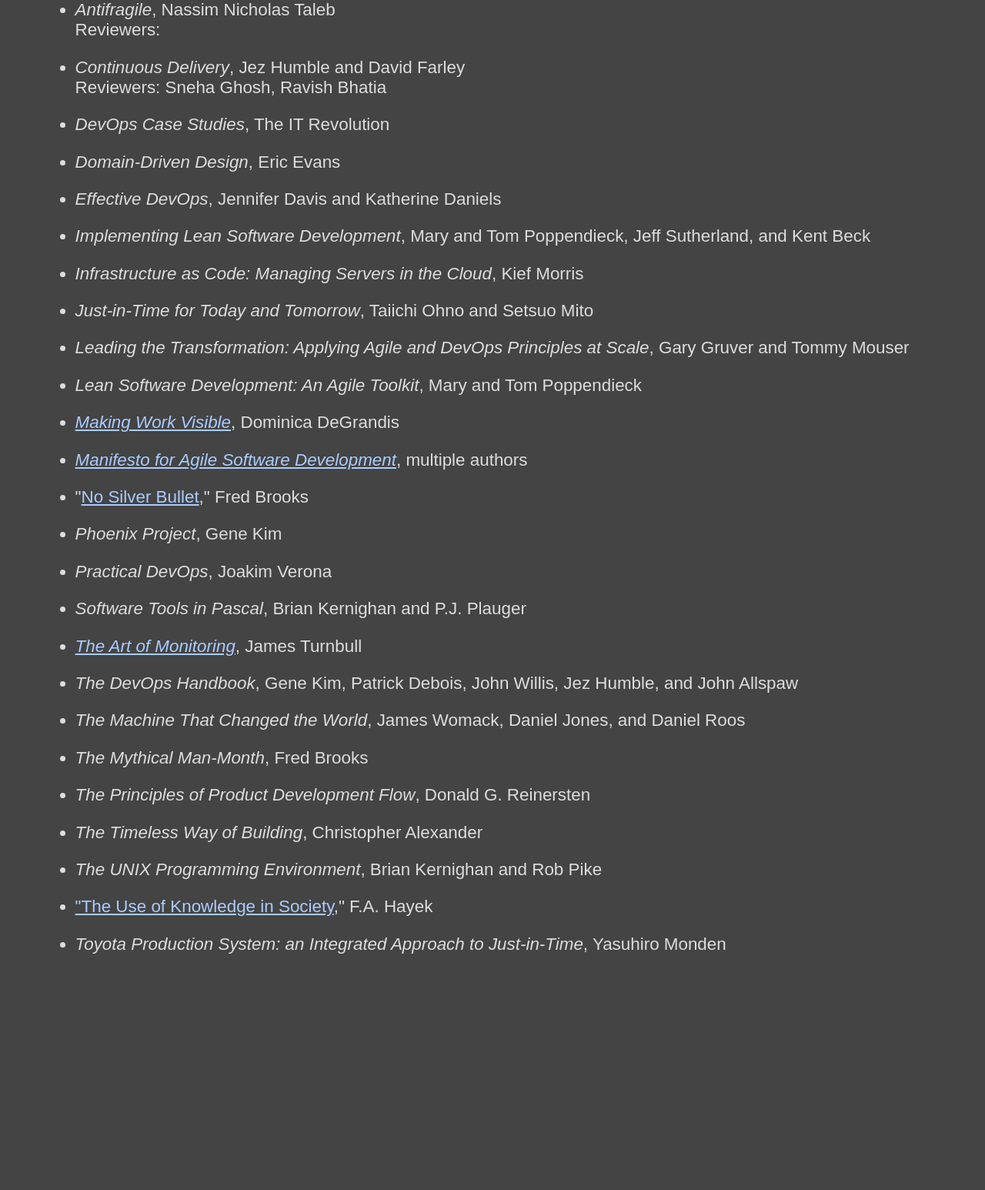
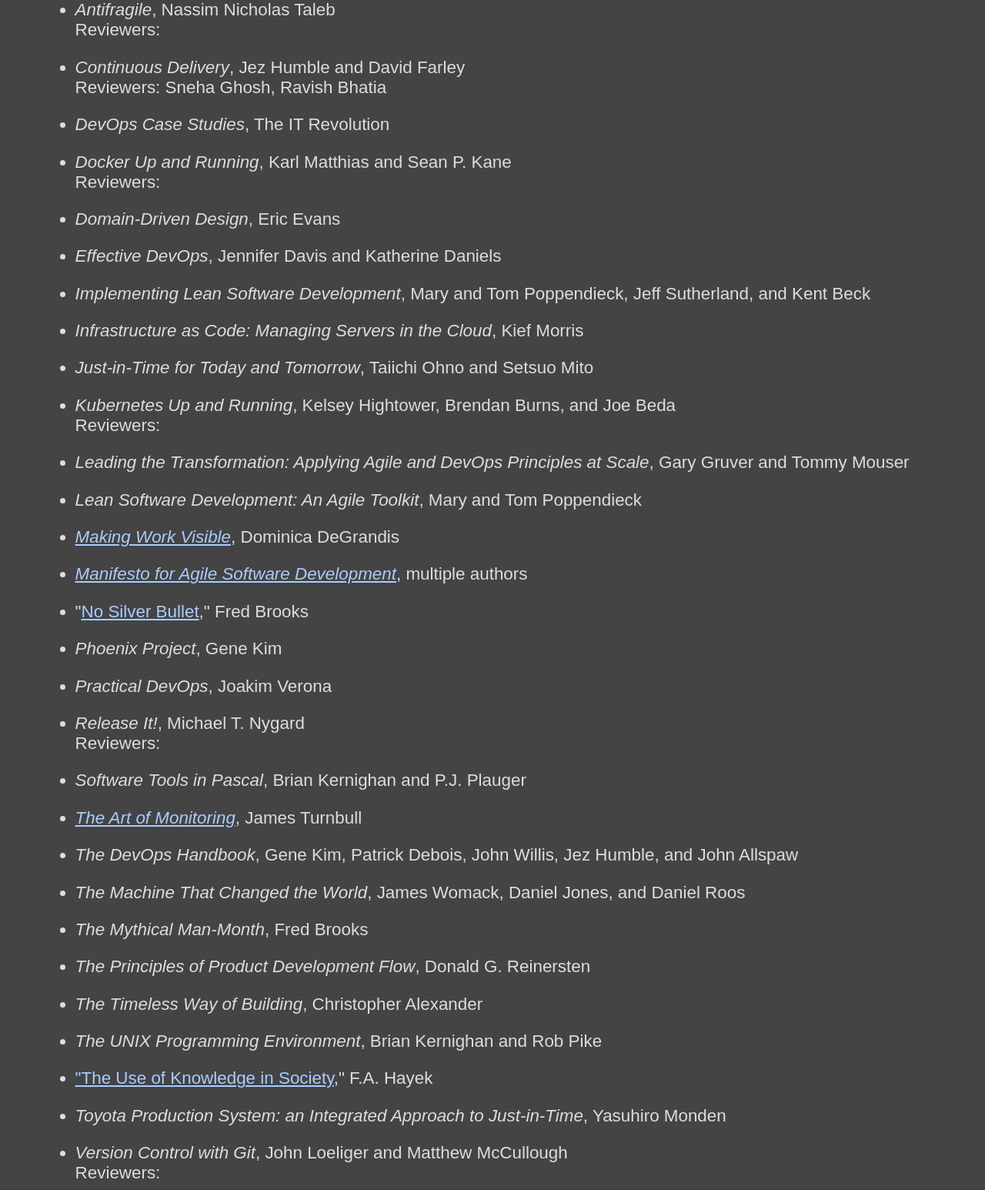
Before and after one commit to YangLou1/TheDevOpsCourse, a Django app: template devops/templates/books.html in a window 1280 px wide. Shown: the part 527-2073 px from the top of the page at 77% size. Before the commit the page ends 1766 px from the top, so only its background shows below. Run offline with Django 3.2, Linux system fonts and the light colour scheme; the template is opened without the code that fills it, so the values that code supplies are empty.

Commit message:
Rebuilt from DevOps site.

```diff
--- a/devops/templates/books.html
+++ b/devops/templates/books.html
@@ -50,6 +50,15 @@
             </li>
 
             <li>
+                <i>Docker Up and Running</i>,
+                Karl Matthias and Sean P. Kane
+                <br />
+                <span class="review">
+                Reviewers:
+                </span>
+            </li>
+
+            <li>
                 <i>Domain-Driven Design</i>,
                 Eric Evans
             </li>
@@ -72,6 +81,15 @@
             <li>
                 <i>Just-in-Time for Today and Tomorrow</i>,
                 Taiichi Ohno and Setsuo Mito
+            </li>
+
+            <li>
+                <i>Kubernetes Up and Running</i>,
+                Kelsey Hightower, Brendan Burns, and Joe Beda
+                <br />
+                <span class="review">
+                Reviewers:
+                </span>
             </li>
 
             <li>
@@ -112,6 +130,15 @@
             <li>
                 <i>Practical DevOps</i>,
                 Joakim Verona
+            </li>
+
+            <li>
+                <i>Release It!</i>,
+                Michael T. Nygard
+                <br />
+                <span class="review">
+                Reviewers:
+                </span>
             </li>
 
             <li>
@@ -167,6 +194,15 @@
                 Yasuhiro Monden
             </li>
 
+            <li>
+                <i>Version Control with Git</i>,
+                John Loeliger and Matthew McCullough
+                <br />
+                <span class="review">
+                Reviewers:
+                </span>
+            </li>
+
         </ul>
 
 {% endblock content %}
```
